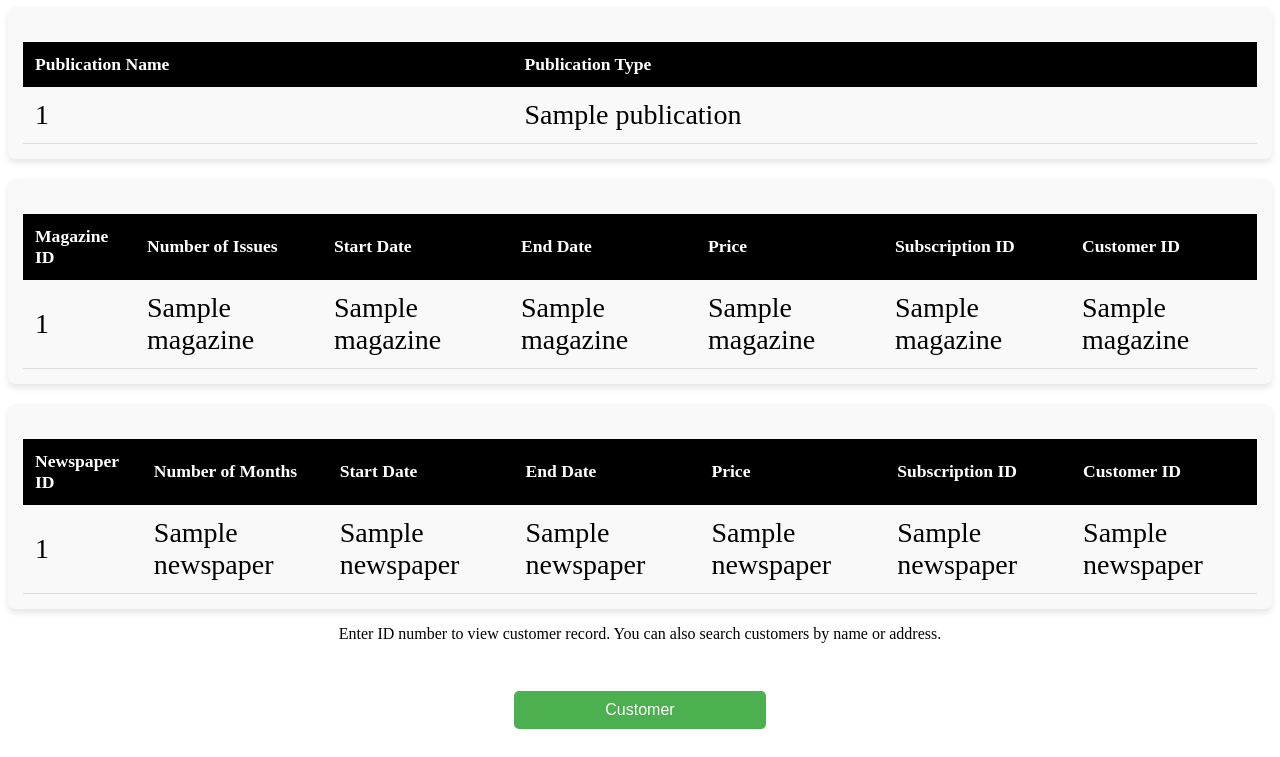
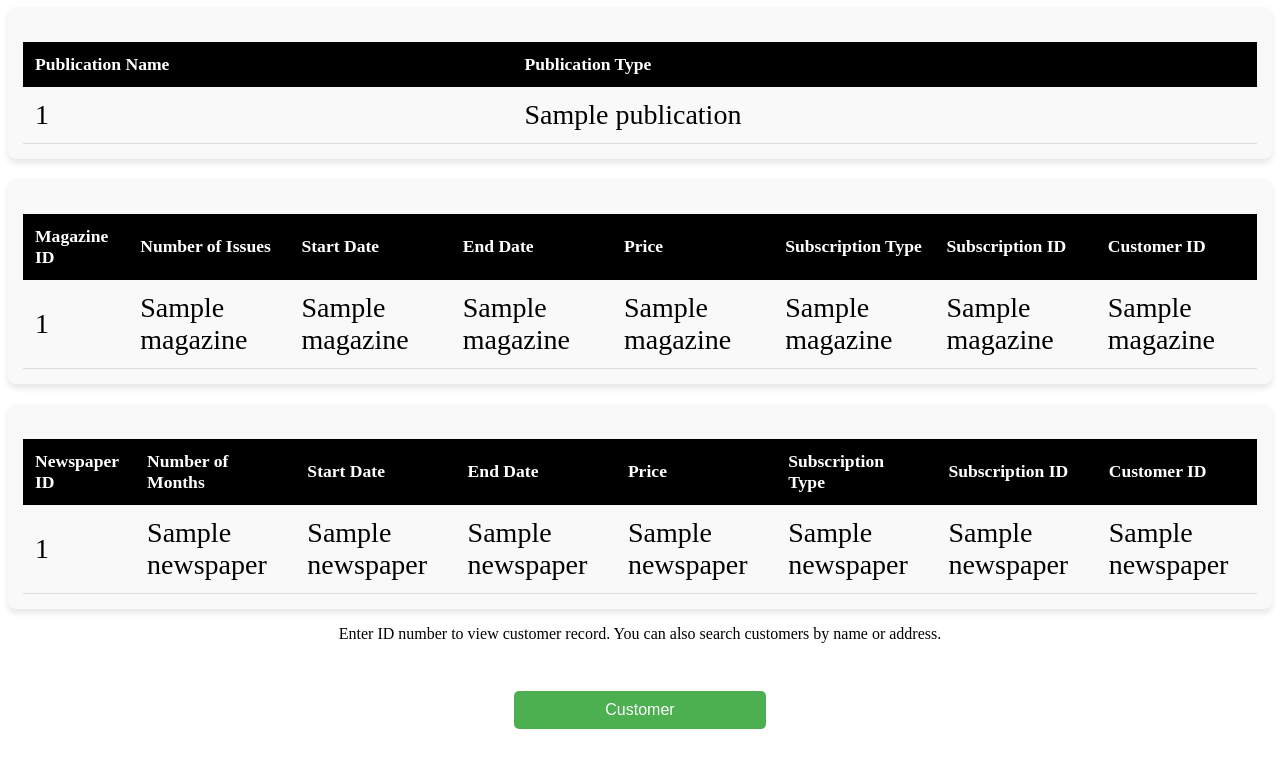
Before and after one commit to anonode/CRUD_App, a Python web app: template app/templates/read.html in a window 1280 px wide. Shown: the part 417-1174 px from the top of the page. Run offline with Jinja, Linux system fonts and the light colour scheme; the template is opened without the code that fills it: most values are stand-ins (such as "Sample title", 1, 10 or a date in 2020).

Commit message:
reformat Jinja2 templating

```diff
--- a/app/templates/read.html
+++ b/app/templates/read.html
@@ -111,6 +111,7 @@
                         <th>Start Date</th>
                         <th>End Date</th>
                         <th>Price</th>
+                        <th>Subscription Type</th>
                         <th>Subscription ID</th>
                         <th>Customer ID</th>
                     </tr>
@@ -125,6 +126,7 @@
                             <td>{{ magazine[4] }}</td>
                             <td>{{ magazine[5] }}</td>
                             <td>{{ magazine[6] }}</td>
+                            <td>{{ magazine[7] }}</td>
                         </tr>
                     {% endfor %}
                 </tbody>
@@ -144,6 +146,7 @@
                         <th>Start Date</th>
                         <th>End Date</th>
                         <th>Price</th>
+                        <th>Subscription Type</th>
                         <th>Subscription ID</th>
                         <th>Customer ID</th>
                     </tr>
@@ -158,6 +161,7 @@
                             <td>{{ newspaper[4] }}</td>
                             <td>{{ newspaper[5] }}</td>
                             <td>{{ newspaper[6] }}</td>
+                            <td>{{ newspaper[7] }}</td>
                         </tr>
                     {% endfor %}
                 </tbody>
```
